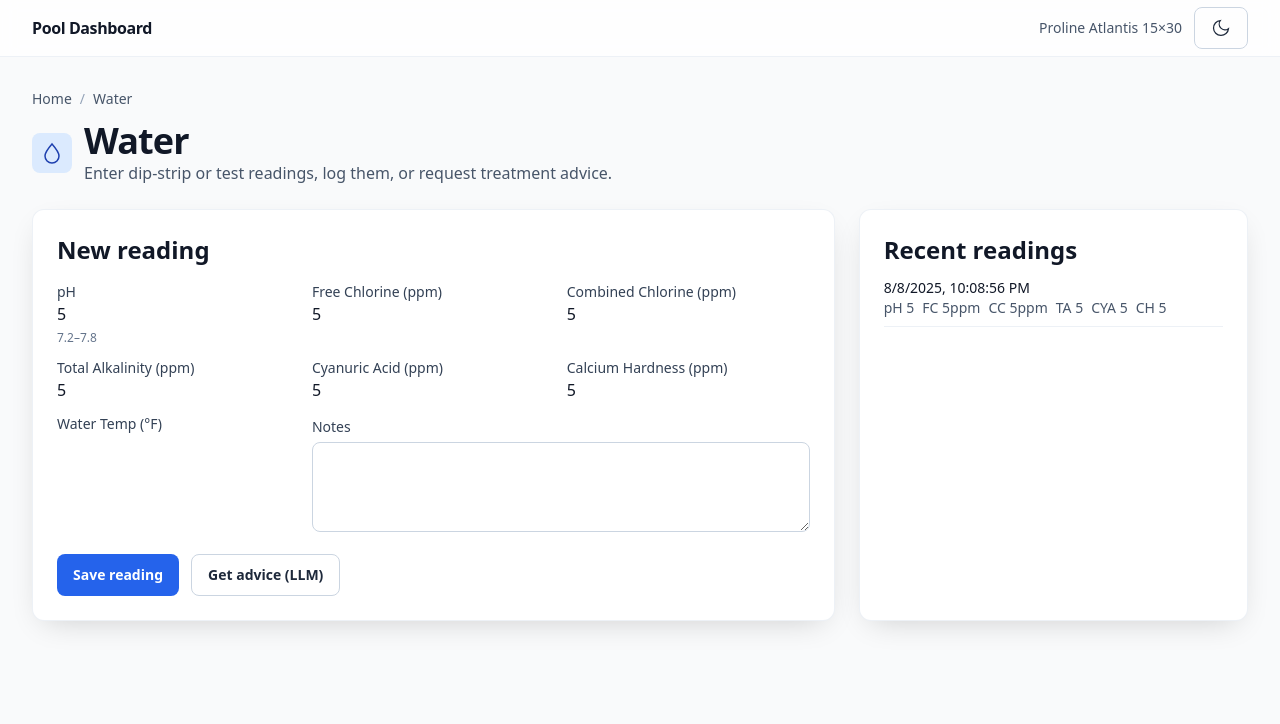
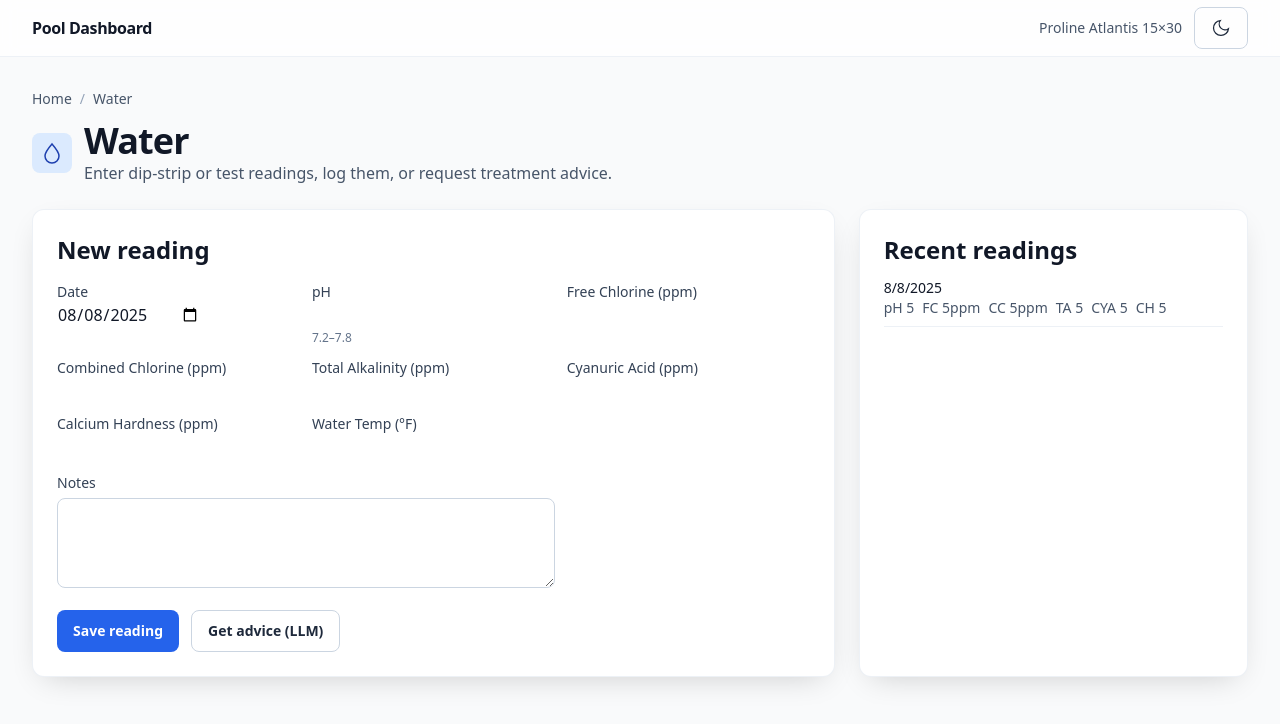
Before and after one commit to rsdoss/atlantis-dashboard, a Next.js app: page /water in a window 1280 px wide. Both pictures are taken after typing "5", "5", "5", "5", "5", "5" into the empty fields and a click on the button "Save reading". Shown: the top 724 px of the page. Built offline with nearby package versions, Linux system fonts and the light colour scheme.

Commit message:
feat(water): add CRUD for water readings with date picker, details panel, edit and delete actions; persist entries in localStorage with ids and migration

```diff
--- a/app/water/page.tsx
+++ b/app/water/page.tsx
@@ -1,15 +1,14 @@
 'use client'
 import { useState } from 'react'
-import { saveReading, loadReadings, WaterReading } from '@/lib/storage'
+import { saveReading, loadReadings, deleteReading, WaterReading } from '@/lib/storage'
 import { WaterIcon } from '@/components/icons'
 
 export default function WaterPage() {
-  const [reading, setReading] = useState<WaterReading>({
-    ts: new Date().toISOString()
-  })
+  const [reading, setReading] = useState<WaterReading>(() => newBlankReading())
   const [items, setItems] = useState<WaterReading[]>(loadReadings())
   const [message, setMessage] = useState<string | null>(null)
   const [advice, setAdvice] = useState<string>('')
+  const [selectedId, setSelectedId] = useState<string | null>(null)
 
   async function submitAdvice() {
     setMessage('Submitting to advice endpoint…')
@@ -30,13 +29,34 @@ export default function WaterPage() {
   function save() {
     saveReading(reading)
     setItems(loadReadings())
-    setMessage('Saved locally.')
+    setMessage(reading.id ? 'Updated.' : 'Saved locally.')
     setTimeout(()=> setMessage(null), 1500)
+    resetForm()
   }
 
   function update(field: keyof WaterReading, value: string) {
     const num = value ? Number(value) : undefined
     setReading(prev => ({ ...prev, [field]: isNaN(num as any) ? undefined : num }))
+  }
+
+  function onPickDate(value: string) {
+    setReading(prev => ({ ...prev, ts: isoFromLocalDate(value) }))
+  }
+
+  function edit(r: WaterReading) {
+    setReading(r)
+    window.scrollTo({ top: 0, behavior: 'smooth' })
+  }
+
+  function remove(id: string) {
+    deleteReading(id)
+    setItems(loadReadings())
+    if (selectedId === id) setSelectedId(null)
+    if (reading.id === id) resetForm()
+  }
+
+  function resetForm() {
+    setReading(newBlankReading())
   }
 
   return (
@@ -54,37 +74,41 @@ export default function WaterPage() {
 
       <div className="grid grid-cols-1 lg:grid-cols-3 gap-6">
         <div className="card p-6 lg:col-span-2">
-          <h2 className="section">New reading</h2>
+          <h2 className="section">{reading.id ? 'Edit reading' : 'New reading'}</h2>
           <div className="mt-4 grid grid-cols-2 md:grid-cols-3 gap-3">
+            <Field label="Date">
+              <input type="date" className="input" value={toDateInput(reading.ts)} onChange={e=> onPickDate(e.target.value)} />
+            </Field>
             <Field label="pH" placeholder="7.2–7.8">
-              <input type="number" step="0.1" className="input" onChange={e=>update('pH', e.target.value)}/>
+              <input type="number" step="0.1" className="input" value={reading.pH ?? ''} onChange={e=>update('pH', e.target.value)}/>
             </Field>
             <Field label="Free Chlorine (ppm)">
-              <input type="number" step="0.1" className="input" onChange={e=>update('FC', e.target.value)}/>
+              <input type="number" step="0.1" className="input" value={reading.FC ?? ''} onChange={e=>update('FC', e.target.value)}/>
             </Field>
             <Field label="Combined Chlorine (ppm)">
-              <input type="number" step="0.1" className="input" onChange={e=>update('CC', e.target.value)}/>
+              <input type="number" step="0.1" className="input" value={reading.CC ?? ''} onChange={e=>update('CC', e.target.value)}/>
             </Field>
             <Field label="Total Alkalinity (ppm)">
-              <input type="number" step="10" className="input" onChange={e=>update('TA', e.target.value)}/>
+              <input type="number" step="10" className="input" value={reading.TA ?? ''} onChange={e=>update('TA', e.target.value)}/>
             </Field>
             <Field label="Cyanuric Acid (ppm)">
-              <input type="number" step="5" className="input" onChange={e=>update('CYA', e.target.value)}/>
+              <input type="number" step="5" className="input" value={reading.CYA ?? ''} onChange={e=>update('CYA', e.target.value)}/>
             </Field>
             <Field label="Calcium Hardness (ppm)">
-              <input type="number" step="10" className="input" onChange={e=>update('CH', e.target.value)}/>
+              <input type="number" step="10" className="input" value={reading.CH ?? ''} onChange={e=>update('CH', e.target.value)}/>
             </Field>
             <Field label="Water Temp (°F)">
-              <input type="number" step="1" className="input" onChange={e=>update('TempF', e.target.value)}/>
+              <input type="number" step="1" className="input" value={reading.TempF ?? ''} onChange={e=>update('TempF', e.target.value)}/>
             </Field>
             <div className="col-span-2">
               <label className="text-sm font-medium text-slate-700 dark:text-slate-200">Notes</label>
               <textarea className="mt-1 w-full rounded-lg border border-slate-300 dark:border-slate-700 bg-white dark:bg-slate-900 p-2"
-                        rows={3} onChange={e=> setReading(prev => ({...prev, Notes: e.target.value}))}/>
+                        rows={3} value={reading.Notes ?? ''} onChange={e=> setReading(prev => ({...prev, Notes: e.target.value}))}/>
             </div>
           </div>
           <div className="mt-4 flex gap-3">
-            <button className="btn" onClick={save}>Save reading</button>
+            <button className="btn" onClick={save}>{reading.id ? 'Update reading' : 'Save reading'}</button>
+            {reading.id && <button className="btn-outline" onClick={resetForm}>Cancel</button>}
             <button className="btn-outline" onClick={submitAdvice}>Get advice (LLM)</button>
             {message && <div className="text-sm text-slate-600 dark:text-slate-300">{message}</div>}
           </div>
@@ -100,9 +124,11 @@ export default function WaterPage() {
           <h2 className="section">Recent readings</h2>
           <ol className="mt-3 space-y-3 text-sm">
             {items.length === 0 && <li className="text-slate-500">No readings saved yet.</li>}
-            {items.map((r, i) => (
-              <li key={i} className="border-b border-slate-200/60 dark:border-slate-700/50 pb-2">
-                <div className="font-medium">{new Date(r.ts).toLocaleString()}</div>
+            {items.map((r) => (
+              <li key={r.id} className="border-b border-slate-200/60 dark:border-slate-700/50 pb-2">
+                <button className="font-medium hover:underline underline-offset-2" onClick={()=> setSelectedId(prev => prev === r.id ? null : (r.id || null))}>
+                  {new Date(r.ts).toLocaleDateString()} { /* date only for brevity */ }
+                </button>
                 <div className="text-slate-600 dark:text-slate-400">
                   {r.pH !== undefined && <span className="mr-2">pH {r.pH}</span>}
                   {r.FC !== undefined && <span className="mr-2">FC {r.FC}ppm</span>}
@@ -112,7 +138,19 @@ export default function WaterPage() {
                   {r.CH !== undefined && <span className="mr-2">CH {r.CH}</span>}
                   {r.TempF !== undefined && <span className="mr-2">Temp {r.TempF}°F</span>}
                 </div>
-                {r.Notes && <div className="italic text-slate-500 mt-1">{r.Notes}</div>}
+                {selectedId === r.id && (
+                  <div className="mt-2 p-3 rounded-lg bg-slate-50 dark:bg-slate-800/40">
+                    <div className="text-xs uppercase tracking-wide text-slate-500">Details</div>
+                    <div className="mt-1 text-slate-700 dark:text-slate-200">
+                      <div><span className="badge mr-2">When</span>{new Date(r.ts).toLocaleDateString()}</div>
+                      {r.Notes && <div className="mt-1"><span className="badge mr-2">Notes</span><span className="italic">{r.Notes}</span></div>}
+                    </div>
+                    <div className="mt-3 flex gap-2">
+                      <button className="btn-outline" onClick={()=> edit(r)}>Edit</button>
+                      {r.id && <button className="btn-outline" onClick={()=> remove(r.id!)}>Delete</button>}
+                    </div>
+                  </div>
+                )}
               </li>
             ))}
           </ol>
@@ -134,3 +172,27 @@ function Field({ label, children, placeholder }: { label: string, children: Reac
     </label>
   )
 }
+
+function toDateInput(iso: string) {
+  const d = new Date(iso)
+  const y = d.getFullYear()
+  const m = String(d.getMonth() + 1).padStart(2, '0')
+  const day = String(d.getDate()).padStart(2, '0')
+  return `${y}-${m}-${day}`
+}
+
+function isoFromLocalDate(value: string) {
+  if (!value) return new Date().toISOString()
+  const [y, m, d] = value.split('-').map(Number)
+  const dt = new Date(y, (m || 1) - 1, d || 1)
+  return dt.toISOString()
+}
+
+function newBlankReading(): WaterReading {
+  const today = new Date()
+  const yyyy = today.getFullYear()
+  const mm = String(today.getMonth() + 1).padStart(2, '0')
+  const dd = String(today.getDate()).padStart(2, '0')
+  const iso = new Date(yyyy + '-' + mm + '-' + dd).toISOString()
+  return { ts: iso }
+}
--- a/lib/storage.ts
+++ b/lib/storage.ts
@@ -1,7 +1,8 @@
 'use client'
 
 export type WaterReading = {
-  ts: string // ISO
+  id?: string
+  ts: string // ISO date/time
   pH?: number
   FC?: number
   CC?: number
@@ -18,7 +19,20 @@ export function loadReadings(): WaterReading[] {
   if (typeof window === 'undefined') return []
   try {
     const raw = window.localStorage.getItem(KEY)
-    return raw ? JSON.parse(raw) : []
+    const parsed: WaterReading[] = raw ? JSON.parse(raw) : []
+    // Migrate any entries missing an id
+    let mutated = false
+    const migrated = parsed.map((r) => {
+      if (!r.id) {
+        mutated = true
+        return { ...r, id: genId(r.ts) }
+      }
+      return r
+    })
+    if (mutated) {
+      window.localStorage.setItem(KEY, JSON.stringify(migrated))
+    }
+    return migrated
   } catch {
     return []
   }
@@ -27,6 +41,25 @@ export function loadReadings(): WaterReading[] {
 export function saveReading(r: WaterReading) {
   if (typeof window === 'undefined') return
   const all = loadReadings()
-  all.unshift(r)
+  // Update if id exists, else create new at front
+  const id = r.id ?? genId(r.ts)
+  const existingIdx = all.findIndex(x => x.id === id)
+  const next: WaterReading = { ...r, id }
+  if (existingIdx >= 0) {
+    all[existingIdx] = next
+  } else {
+    all.unshift(next)
+  }
   window.localStorage.setItem(KEY, JSON.stringify(all.slice(0, 1000)))
 }
+
+export function deleteReading(id: string) {
+  if (typeof window === 'undefined') return
+  const all = loadReadings().filter(r => r.id !== id)
+  window.localStorage.setItem(KEY, JSON.stringify(all))
+}
+
+function genId(seed?: string) {
+  const base = seed ? Date.parse(seed).toString(36) : Date.now().toString(36)
+  return `${base}-${Math.random().toString(36).slice(2, 8)}`
+}
```
